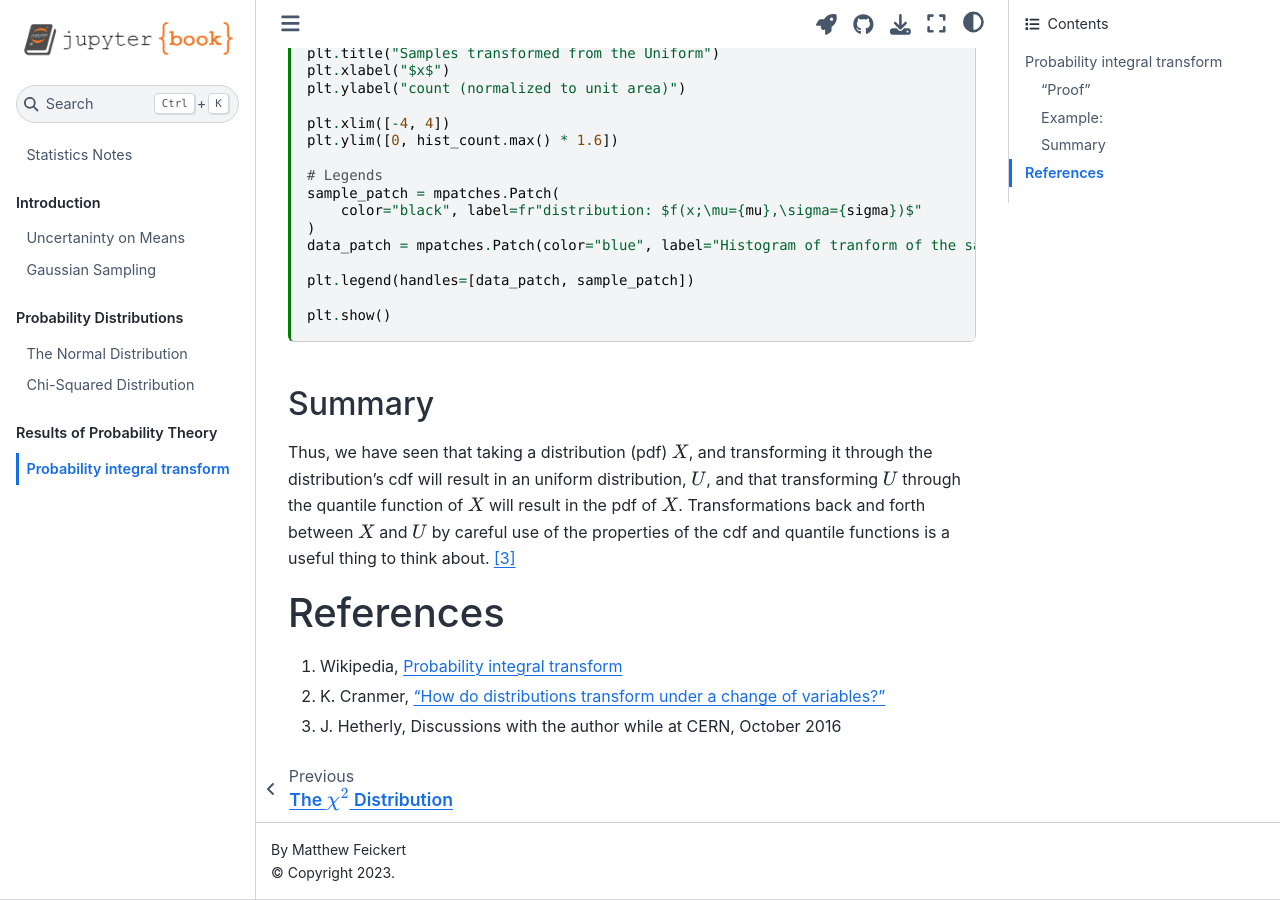
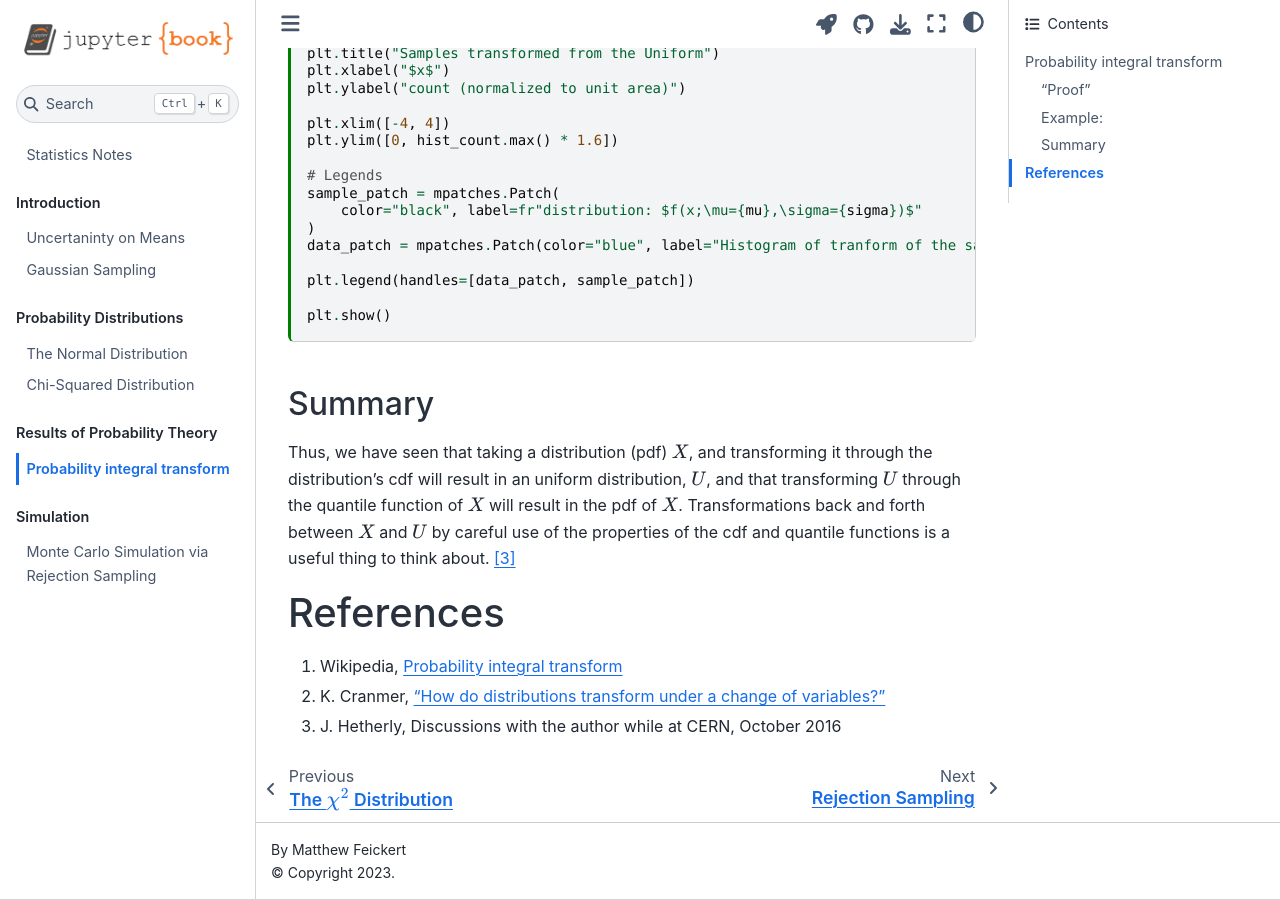
Before and after one commit to matthewfeickert/Statistics-Notes, a Jupyter Book: the page built from book/notebooks/Introductory/probability-integral-transform.ipynb, in a window 1280 px wide and 900 px high, scrolled down 4198 px. Built offline with Jupyter Book 1.0.4 settings and Sphinx 7.4.7 and the Sphinx Book theme 1.1.4, drawn with Linux system fonts in a browser that asks for light colours; pages that are not in the unit, such as notebooks, are missing from menus.

Commit message:
Add rejection sampling

```diff
--- a/book/_toc.yml
+++ b/book/_toc.yml
@@ -21,3 +21,8 @@
   chapters:
   - file: notebooks/Introductory/probability-integral-transform.ipynb
     title: Probability Integral Transform
+
+- part: Simulation
+  chapters:
+  - file: notebooks/simulation/Rejection-Sampling-MC.ipynb
+    title: Monte Carlo Simulation via Rejection Sampling
```
Also changed, not shown: book/notebooks/simulation/Rejection-Sampling-MC.ipynb (added).
